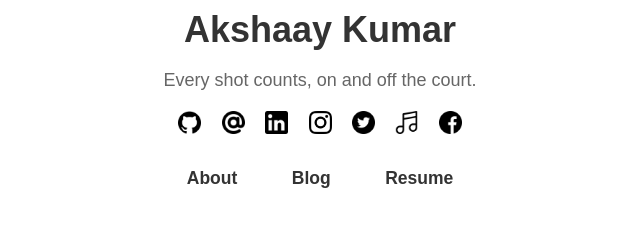
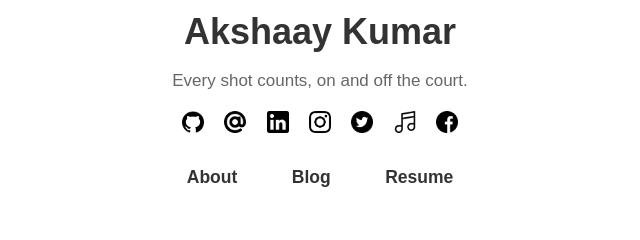
Before and after one commit to Akshaay1/akshaay1.github.io, a plain HTML site: page index.html in a window 1280 px wide. Shown: the part 449-689 px from the top of the page, 320-960 px from the left. Drawn offline with Linux system fonts and the light colour scheme.

Commit message:
Update index.html

```diff
--- a/index.html
+++ b/index.html
@@ -4,7 +4,7 @@
     <meta charset="UTF-8">
     <meta name="viewport" content="width=device-width, initial-scale=1.0">
     <title>Akshaay Kumar</title>
-    <link rel="icon" href="hacker.png" type="image/jpeg"> <!-- Favicon added here -->
+    <link rel="icon" href="tree_1.png" type="image/jpeg"> <!-- Favicon added here -->
     <style>
         body {
             font-family: Arial, sans-serif;
@@ -58,7 +58,7 @@
         }
 
         p {
-            font-size: 18px;
+            font-size: 17px;
             color: #666;
             margin-bottom: 20px; /* Reduced margin to bring social icons closer */
         }
@@ -68,8 +68,8 @@
         }
 
         .social-icons img {
-            width: 23px; /* Smaller size */
-            height: 23px;
+            width: 22px; /* Smaller size */
+            height: 22px;
             margin: 0 8px; /* Spacing between icons */
             cursor: pointer;
             transition: filter 0.3s;
```
